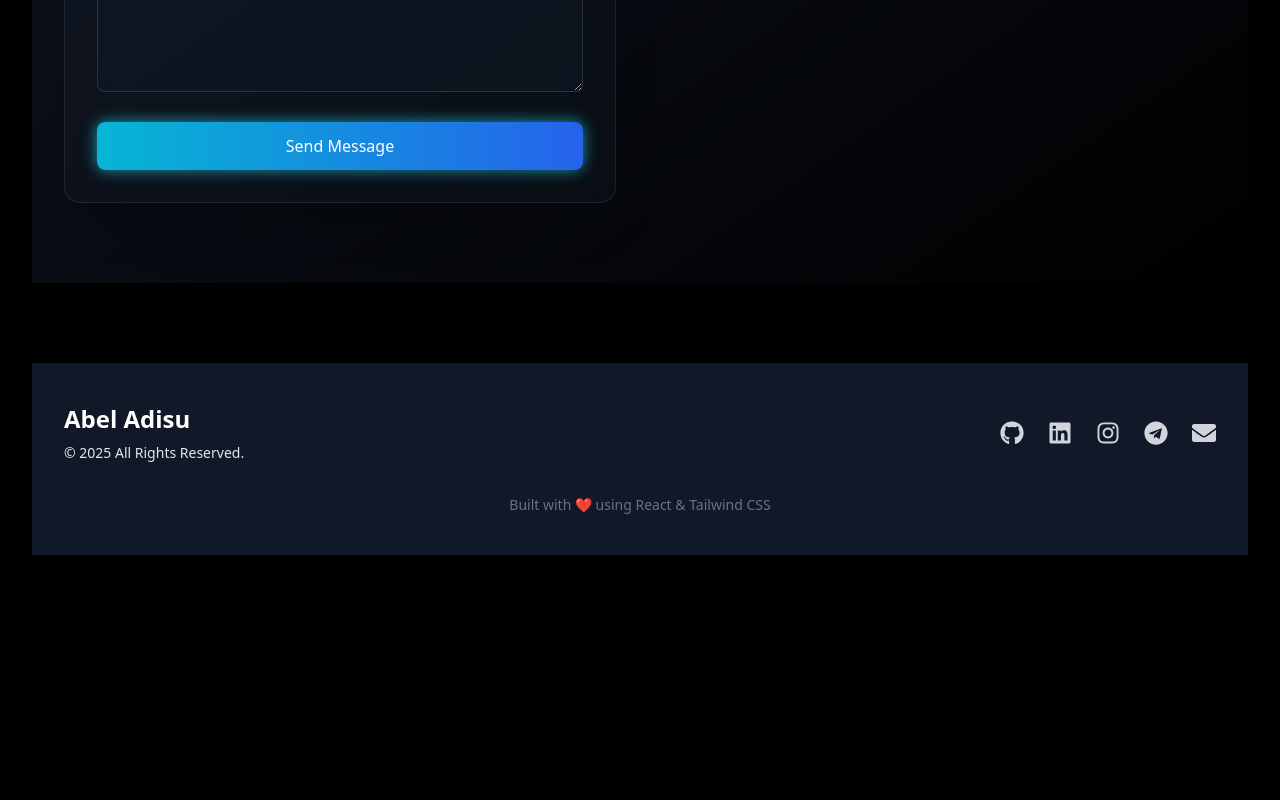
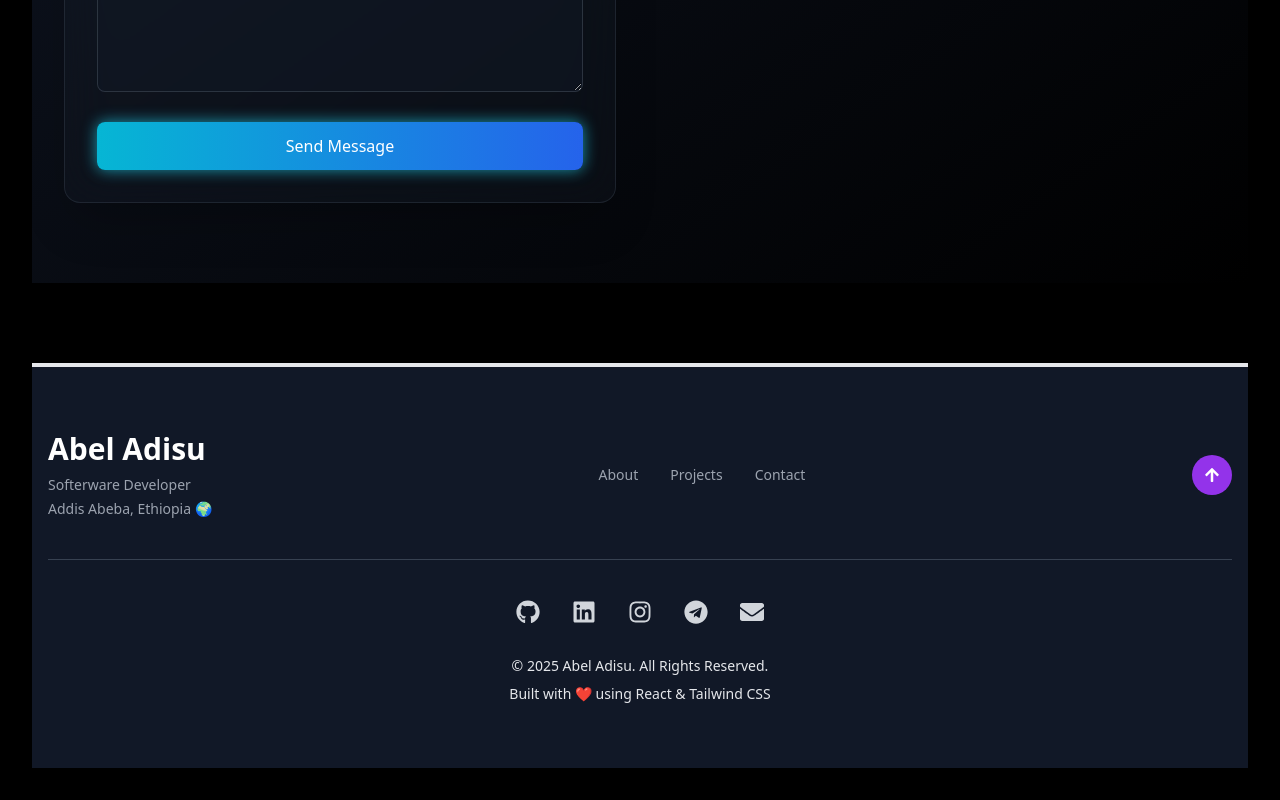
Before and after one commit to Abelo73/2025-portfolio, a React (Vite) app: page / in a window 1280 px wide. Shown: the part 6289-7089 px from the top of the page. Before the commit the page ends 6876 px from the top, so only its background shows below. Built offline with nearby package versions, Linux system fonts and the light colour scheme.

Commit message:
Footer and testimonial form added

```diff
--- a/src/components/Footer.jsx
+++ b/src/components/Footer.jsx
@@ -1,66 +1,68 @@
 import React from 'react';
-import { FaGithub, FaLinkedin, FaTwitter, FaEnvelope, FaInstagram, FaTelegram } from 'react-icons/fa';
+import { FaGithub, FaLinkedin, FaTwitter, FaEnvelope, FaInstagram, FaTelegram, FaArrowUp } from 'react-icons/fa';
 
 const Footer = () => {
+  const scrollToTop = () => {
+    window.scrollTo({ top: 0, behavior: 'smooth' });
+  };
+
   return (
-    <footer className="bg-gray-900 text-gray-300 py-10 mt-20">
-      <div className="max-w-7xl mx-auto px-4 sm:px-6 lg:px-8">
-        <div className="flex flex-col md:flex-row justify-between items-center">
+    <footer className="bg-gray-900 text-gray-300 py-16 px-4 mt-20 border-t-4 border-gradient-to-r from-purple-500 via-pink-500 to-red-500 animate-fadeIn">
 
-          {/* Left Side - Name and Copy */}
+      {/* Upper part */}
+      <div className="max-w-7xl mx-auto flex flex-col md:flex-row justify-between items-center mb-10">
+
+        {/* Left side */}
         <div className="mb-6 md:mb-0 text-center md:text-left">
-            <h1 className="text-2xl font-bold text-white">Abel Adisu</h1>
-            <p className="mt-2 text-sm">&copy; {new Date().getFullYear()} All Rights Reserved.</p>
+          <h1 className="text-3xl font-extrabold text-white">Abel Adisu</h1>
+          <p className="mt-2 text-sm text-gray-400">Softerware Developer</p>
+          <p className="mt-1 text-sm text-gray-400">Addis Abeba, Ethiopia 🌍</p>
         </div>
 
-          {/* Right Side - Social Links */}
-          <div className="flex space-x-6">
-            <a
-              href="https://github.com/Abelo73"
-              target="_blank"
-              rel="noopener noreferrer"
-              className="text-gray-300 hover:text-white text-2xl transition"
+        {/* Small site links */}
+        <div className="flex space-x-8 text-sm text-gray-400">
+          <a href="#about" className="hover:text-white transition">About</a>
+          <a href="#projects" className="hover:text-white transition">Projects</a>
+          <a href="#contact" className="hover:text-white transition">Contact</a>
+        </div>
+
+        {/* Back to top */}
+        <button
+          onClick={scrollToTop}
+          className="mt-6 md:mt-0 bg-purple-600 hover:bg-purple-700 text-white p-3 rounded-full transition transform hover:scale-110"
         >
+          <FaArrowUp />
+        </button>
+      </div>
+
+      {/* Divider */}
+      <div className="border-t border-gray-700 mb-10"></div>
+
+      {/* Social Icons */}
+      <div className="flex justify-center space-x-8 mb-8">
+        <a href="https://github.com/Abelo73" target="_blank" rel="noopener noreferrer" className="text-gray-300 hover:text-white text-2xl transition transform hover:-translate-y-1 hover:scale-110">
           <FaGithub />
         </a>
-            <a
-              href="https://linkedin.com/in/https://www.linkedin.com/in/abel-adisu-dev/"
-              target="_blank"
-              rel="noopener noreferrer"
-              className="text-gray-300 hover:text-white text-2xl transition"
-            >
+        <a href="https://www.linkedin.com/in/abel-adisu-dev/" target="_blank" rel="noopener noreferrer" className="text-gray-300 hover:text-blue-400 text-2xl transition transform hover:-translate-y-1 hover:scale-110">
           <FaLinkedin />
         </a>
-            <a
-              href="https://twitter.com/Abelo_73"
-              target="_blank"
-              rel="noopener noreferrer"
-              className="text-gray-300 hover:text-white text-2xl transition"
-            >
+        <a href="https://www.instagram.com/Abelo_73" target="_blank" rel="noopener noreferrer" className="text-gray-300 hover:text-pink-500 text-2xl transition transform hover:-translate-y-1 hover:scale-110">
           <FaInstagram />
         </a>
-            <a
-              href="https://twitter.com/Abelo_73"
-              target="_blank"
-              rel="noopener noreferrer"
-              className="text-gray-300 hover:text-white text-2xl transition"
-            >
+        <a href="https://t.me/Abelo_73" target="_blank" rel="noopener noreferrer" className="text-gray-300 hover:text-blue-500 text-2xl transition transform hover:-translate-y-1 hover:scale-110">
           <FaTelegram />
         </a>
-            <a
-              href="mailto:abeladisu73@gmail.com"
-              className="text-gray-300 hover:text-white text-2xl transition"
-            >
+        <a href="mailto:abeladisu73@gmail.com" className="text-gray-300 hover:text-green-400 text-2xl transition transform hover:-translate-y-1 hover:scale-110">
           <FaEnvelope />
         </a>
       </div>
+
+      {/* Bottom */}
+      <div className="text-center text-sm text-gray-500">
+        <p>&copy; {new Date().getFullYear()} Abel Adisu. All Rights Reserved.</p>
+        <p className="mt-2">Built with <span className="text-red-500">❤️</span> using React & Tailwind CSS</p>
       </div>
 
-        {/* Bottom Line */}
-        <div className="mt-8 text-center text-sm text-gray-500">
-          Built with ❤️ using React & Tailwind CSS
-        </div>
-      </div>
     </footer>
   );
 };
--- a/src/components/TestimonialForm.jsx
+++ b/src/components/TestimonialForm.jsx
@@ -73,7 +73,7 @@ const TestimonialForm = () => {
                 <div className="mb-4">
                   <label
                     htmlFor="image"
-                    className="block text-sm text-gray-300 mb-2"
+                    className="block text-sm text-start text-gray-300 mb-2"
                   >
                     Image URL
                   </label>
@@ -91,7 +91,7 @@ const TestimonialForm = () => {
                 <div className="mb-4">
                   <label
                     htmlFor="name"
-                    className="block text-sm text-gray-300 mb-2"
+                    className="block text-sm text-start text-gray-300 mb-2"
                   >
                     Name
                   </label>
@@ -109,7 +109,7 @@ const TestimonialForm = () => {
                 <div className="mb-4">
                   <label
                     htmlFor="role"
-                    className="block text-sm text-gray-300 mb-2"
+                    className="block text-sm text-start text-gray-300 mb-2"
                   >
                     Role
                   </label>
@@ -119,7 +119,7 @@ const TestimonialForm = () => {
                     name="role"
                     value={formData.role}
                     onChange={handleChange}
-                    className="w-full bg-gray-900/50 border border-gray-600/50 rounded-lg p-3 text-white focus:outline-none focus:ring-2 focus:ring-cyan-500 transition-all duration-300"
+                    className="w-full bg-gray-900/50 border border-gray-600/50 rounded-lg p-3  text-white focus:outline-none focus:ring-2 focus:ring-cyan-500 transition-all duration-300"
                     placeholder="Your Role"
                     required
                   />
@@ -127,7 +127,7 @@ const TestimonialForm = () => {
                 <div className="mb-4">
                   <label
                     htmlFor="quote"
-                    className="block text-sm text-gray-300 mb-2"
+                    className="block text-sm text-start text-gray-300 mb-2"
                   >
                     Testimonial
                   </label>
@@ -145,7 +145,7 @@ const TestimonialForm = () => {
                 <div className="mb-4">
                   <label
                     htmlFor="linkedin"
-                    className="block text-sm text-gray-300 mb-2"
+                    className="block text-sm text-start text-gray-300 mb-2"
                   >
                     LinkedIn URL
                   </label>
@@ -162,7 +162,7 @@ const TestimonialForm = () => {
                 <div className="mb-6">
                   <label
                     htmlFor="github"
-                    className="block text-sm text-gray-300 mb-2"
+                    className="block text-sm text-start text-gray-300 mb-2"
                   >
                     GitHub URL
                   </label>
--- a/src/components/Testimonials.jsx
+++ b/src/components/Testimonials.jsx
@@ -3,14 +3,14 @@ import React, { useState, useRef } from 'react';
 const testimonials = [
   {
     name: 'Atsede Tesfaye',
-    role: 'HR',
+    role: 'Project Manager',
     quote: 'Working with this team was a game-changer! Their attention to detail and innovative approach made the project a huge success.',
     image: '/testimoinals/Asuye.jpg',
     linkedin: 'https://www.linkedin.com/in/jane-doe',
     github: 'https://github.com/janedoe',
   },
   {
-    name: 'Abel Adisu',
+    name: 'Bekalu Tamirat',
     role: 'Java Developer',
     quote: 'The AI Summarizing Website delivered beyond expectations. It’s intuitive, fast, and incredibly useful for our users.',
     image: '/testimoinals/Abel Adisu IMAGE.JPG',
```
Lines whose indentation alone changed are shown as unchanged.
